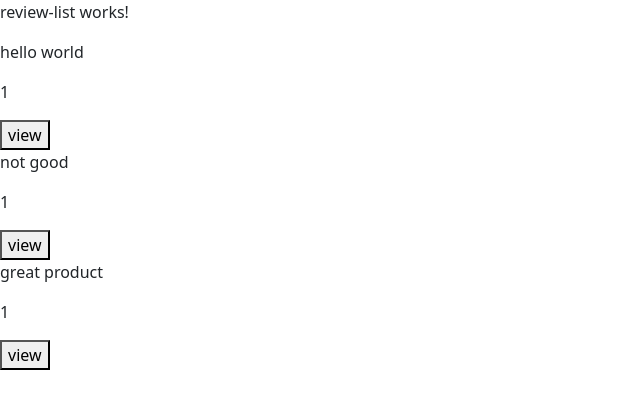
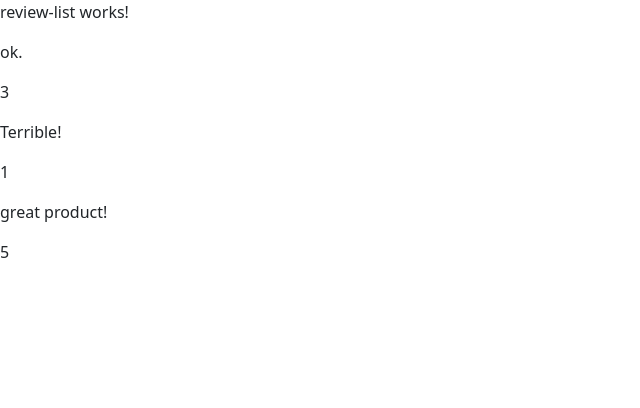
Before and after one commit to 240205-JavaAngularAWS/shoe-front, an Angular app in the folder payMore/: page /reviewList in a window 1280 px wide. Shown: the top 408 px of the page, without its empty margins (0-640 px from the left). Built offline with nearby package versions, Linux system fonts and the light colour scheme.

Commit message:
touch up on reviews component

```diff
--- a/payMore/src/app/components/review-list/review-list.component.ts
+++ b/payMore/src/app/components/review-list/review-list.component.ts
@@ -2,6 +2,7 @@ import { Component, NgModule, input } from '@angular/core';
 import { NgbRatingModule } from '@ng-bootstrap/ng-bootstrap';
 import { reviews } from '../../interfaces/reviewsInterface';
 import { WriteReviewComponent } from '../write-review/write-review.component';
+import { ReviewsService } from '../../services/reviews.service';
 
 @Component({
   selector: 'app-review-list',
@@ -17,50 +18,19 @@ import { WriteReviewComponent } from '../write-review/write-review.component';
 export class ReviewListComponent {
 
 
-  reviews: reviews[] = [
-    {
-      id: 1,
-      product: {
-          id: 1,
-          price: 2.50,
-          color: "black",
-          gender: "female",
-          category: "sneaker",
-          quantity: 1
-      },
-      content: "hello world",
-      rating: 1
-    },
-    {
-      id: 2,
-      product: {
-          id: 2,
-          price: 2.50,
-          color: "black",
-          gender: "female",
-          category: "sneaker",
-          quantity: 1
-      },
-      content: "not good",
-      rating: 1
-    },
-    {
-      id: 3,
-      product: {
-          id: 3,
-          price: 2.50,
-          color: "black",
-          gender: "female",
-          category: "sneaker",
-          quantity: 1
-      },
-      content: "great product",
-      rating: 1
-    }
-  ]
+  reviews: reviews[] = []
 
   viewReview($event: reviews){
     console.log($event.id);
+
+  }
+
+  constructor(private reviewsService: ReviewsService){
+
+  }
+
+  ngOnInit(){
+    this.reviews = this.reviewsService.getAllReivew();
   }
 
 }
--- a/payMore/src/app/components/review/review.component.html
+++ b/payMore/src/app/components/review/review.component.html
@@ -2,5 +2,5 @@
 <div>
     <p>{{reviewInputted.content}}</p>
     <p>{{reviewInputted.rating}}</p>
-    <button (click)="viewTodo()">view</button>
+    <!-- <button (click)="viewTodo()">view</button> -->
 </div>
--- /dev/null
+++ b/payMore/src/app/services/reviews.service.ts
@@ -0,0 +1,91 @@
+import { Injectable } from '@angular/core';
+import { reviews } from '../interfaces/reviewsInterface';
+
+@Injectable({
+  providedIn: 'root'
+})
+export class ReviewsService {
+
+  reviews: reviews[] = [
+    {
+      id: 1,
+      product: {
+          id: 3,
+          price: 2.50,
+          color: "black",
+          gender: "female",
+          category: "sneaker",
+          quantity: 1
+      },
+      content: "ok.",
+      rating: 3
+    },
+    {
+      id: 2,
+      product: {
+          id: 3,
+          price: 2.50,
+          color: "black",
+          gender: "female",
+          category: "sneaker",
+          quantity: 1
+      },
+      content: "Terrible!",
+      rating: 1
+    },
+    {
+      id: 3,
+      product: {
+          id: 3,
+          price: 2.50,
+          color: "black",
+          gender: "female",
+          category: "sneaker",
+          quantity: 1
+      },
+      content: "great product!",
+      rating: 5
+    }
+  ]
+
+  // this is for when user clicks on a single review to view it
+  getSingleReview(id: number){
+    sessionStorage.removeItem("reviewId");
+
+    for (let review of this.reviews){
+      if(review.product.id === id){
+        sessionStorage.setItem("productId", id.toString());
+        console.log("productId =" + id);
+      }
+    }
+  }
+
+  // this is for populating the reviews
+  // verifySingleReivew(): reviews[]{
+
+  //   let id: string | null = sessionStorage.getItem("reviewId");
+
+  //   if (id){
+  //     return this.reviews.filter((review)=>{
+  //       if (review.id == Number(id)){
+  //         return true;
+  //       }
+  //       return false;
+  //     })
+  //   }
+
+  //   return []
+  // }
+
+  getAllReivew(): reviews[]{
+    return this.reviews;
+  }
+
+  writeReview(){
+
+  }
+
+
+
+  constructor() { }
+}
```
Also changed, not shown: 1 other file (tests, documents, lock files or other folders).
